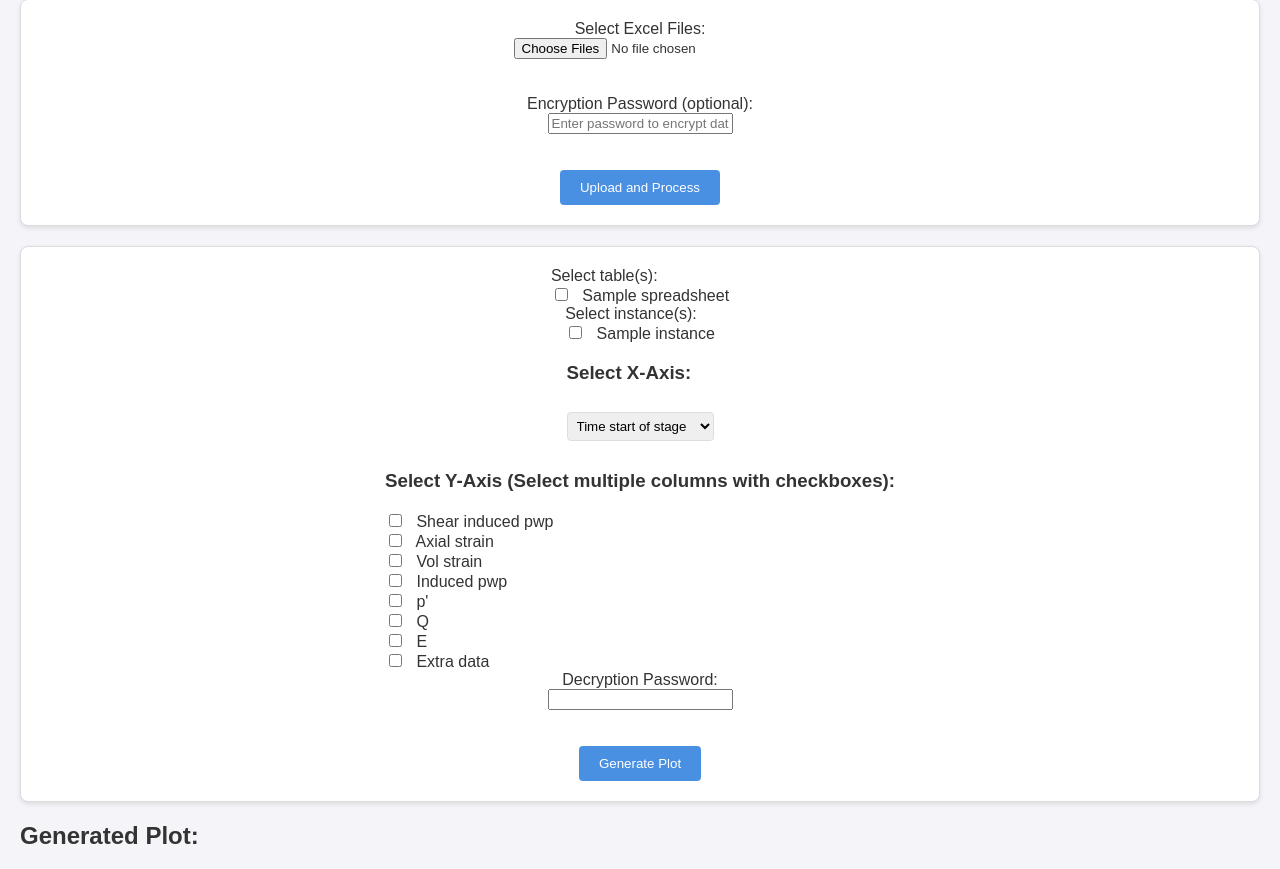
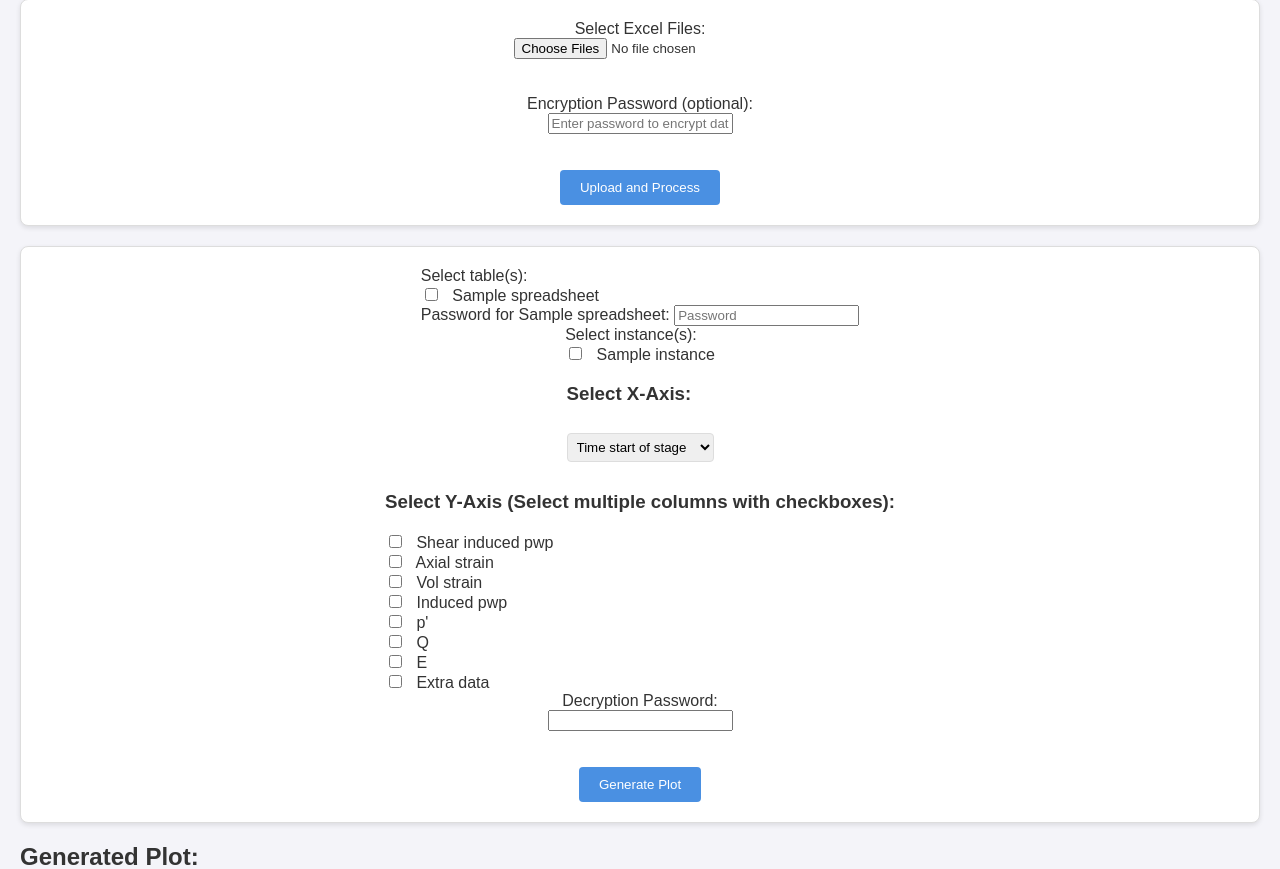
Before and after one commit to chowe99/CITS3200-Project, a Flask app: page / in a window 1280 px wide. Shown: the part 149-1018 px from the top of the page. Before the commit the page ends 993 px from the top, so only its background shows below. Run offline with Flask 3, Linux system fonts and the light colour scheme; tables that the repository leaves empty hold one stand-in row (values such as "Sample post"); parts of the project's set-up code (start-up, migrations or seed data) failed here and were passed over; some libraries are stand-ins or nearby versions.

Commit message:
added multiple and different password functionality

```diff
--- a/app/blueprints/main.py
+++ b/app/blueprints/main.py
@@ -280,7 +280,13 @@ def plot():
         y_axis = request.form.getlist('y_axis')
         selected_tables = request.form.getlist('table_name[]')
         instances_json = request.form.get('instances_json')
-        decrypt_password = request.form.get('decrypt_password')
+
+        # Collect decryption passwords from the form
+        decrypt_passwords = {}
+        for table_name in selected_tables:
+            password_field = f"password_{table_name}"
+            decrypt_passwords[table_name] = request.form.get(password_field)
+
 
         logger.debug(f"Plot parameters - X-axis: {x_axis}, Y-axis: {y_axis}, Tables: {selected_tables}, Instances: {instances_json}")
 
@@ -346,6 +352,8 @@ def plot():
             if spreadsheet.encrypted:
                 logger.debug(f"Spreadsheet '{table_name}' is encrypted. Attempting decryption.")
 
+                # Retrieve the corresponding password for this encrypted spreadsheet
+                decrypt_password = decrypt_passwords.get(table_name)
                 if not decrypt_password:
                     logger.error(f"Decryption password not provided for encrypted Spreadsheet '{table_name}'.")
                     return jsonify({"error": f"Password required for spreadsheet '{table_name}'."}), 401
--- a/app/database/filtering.py
+++ b/app/database/filtering.py
@@ -4,9 +4,13 @@ from .models import Spreadsheet, Instance, SpreadsheetInstance, SpreadsheetRow
 from .connection import db
 
 def get_tables():
-    """Retrieve all spreadsheet names from the database."""
-    tables = Spreadsheet.query.with_entities(Spreadsheet.spreadsheet_name).all()
-    return [table[0] for table in tables]
+    """Retrieve all spreadsheet names and encryption status from the database."""
+    # Retrieve both the spreadsheet name and the 'encrypted' field
+    tables = Spreadsheet.query.with_entities(Spreadsheet.spreadsheet_name, Spreadsheet.encrypted).all()
+
+    # Return a list of dictionaries with the spreadsheet name and encryption status
+    return [{"spreadsheet_name": table[0], "encrypted": table[1]} for table in tables]
+
 
 def get_instances():
     """Retrieve all instances from the database."""
--- a/app/templates/home.html
+++ b/app/templates/home.html
@@ -32,12 +32,22 @@
     </form>
 
     <form id="filter-form">
+
     <!-- Spreadsheets selection -->
     <div id="spreadsheet-selection">
       <label>Select table(s):</label>
       <div id="table-checkboxes">
         {% for table in tables %}
-          <input type="checkbox" name="table_name[]" value="{{ table }}"> {{ table }}<br>
+        <div>
+          <!-- Checkbox for table selection -->
+          <input type="checkbox" name="table_name[]" value="{{ table.spreadsheet_name }}"> {{ table.spreadsheet_name }}<br>
+
+          <!-- Conditional password input for encrypted tables -->
+          {% if table.encrypted %}
+          <label for="password_{{ table.spreadsheet_name }}">Password for {{ table.spreadsheet_name }}:</label>
+          <input type="password" id="password_{{ table.spreadsheet_name }}" name="password_{{ table.spreadsheet_name }}" placeholder="Password"><br>
+          {% endif %}
+        </div>
         {% endfor %}
       </div>
     </div>
```
Lines whose indentation alone changed are shown as unchanged.
